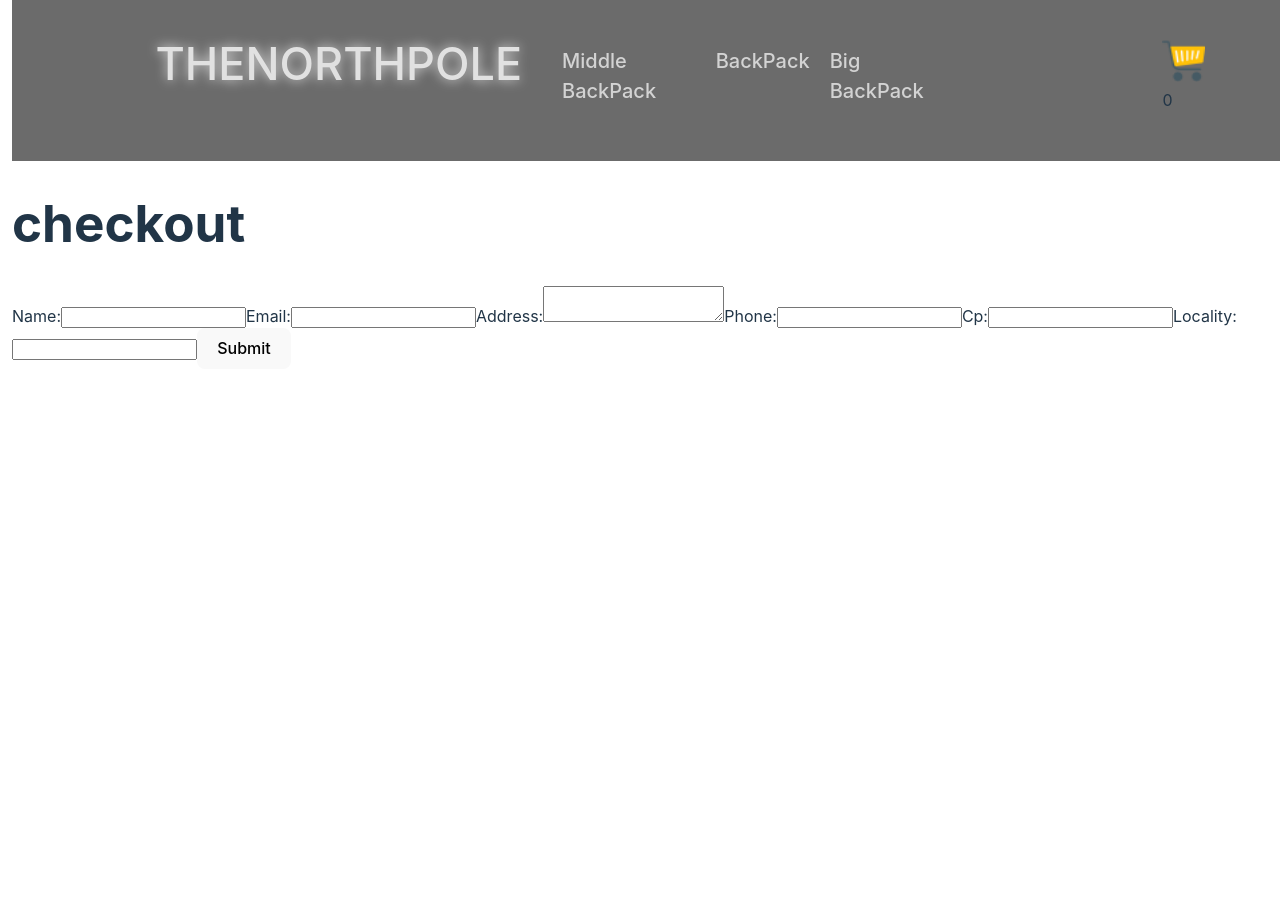
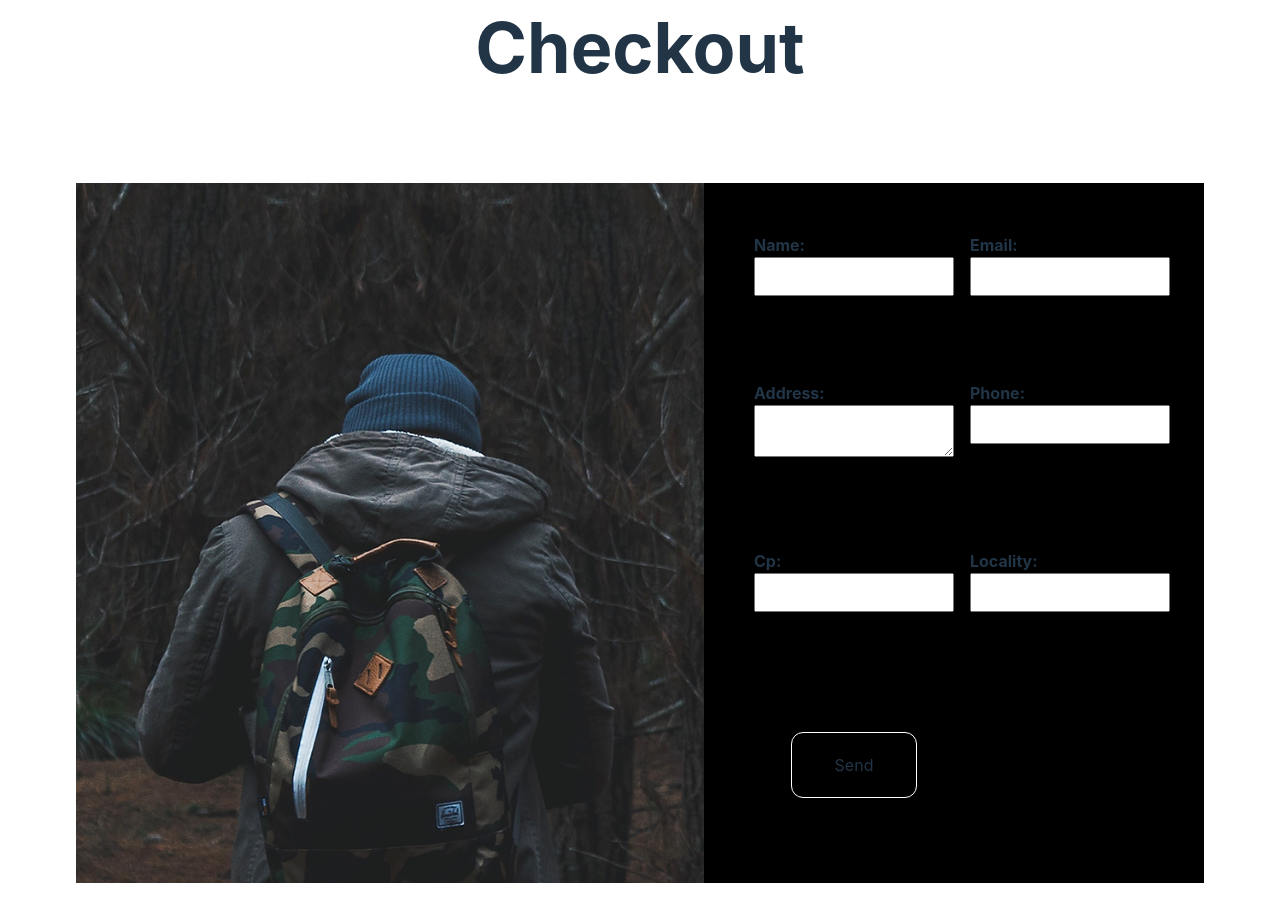
Before and after one commit to WebSiteFlex/ProyectoFinal-Reactjs-Perez, a React app in the folder e-commerce/: page /checkout in a window 1280 px wide. Shown: the part 220-1142 px from the top of the page. Before the commit the page ends 800 px from the top, so only its background shows below. Built offline with nearby package versions, Linux system fonts and the light colour scheme; the HTML template or start-up script is replaced by a standard one.

Commit message:
finish component [checkout]

```diff
--- a/e-commerce/src/components/Checkout/Checkout.jsx
+++ b/e-commerce/src/components/Checkout/Checkout.jsx
@@ -1,65 +1,85 @@
 import { useCart } from "../../Context/Context"
 import { useState } from "react"
 import OrderForm from "../OrderForm/OrderForm"
-import { collection, getDocs, where, query, documentId, writeBatch } from "firebase/firestore"
+import imgTraveler from"./assets/Traveler.png"
+import classForm from "./Checkout.module.css"
+import {
+    collection,
+    getDocs,
+    where,
+    query,
+    documentId,
+    writeBatch,
+    addDoc,
+} from "firebase/firestore";
 import { useNotification } from "../../Notifications/Notifications"
+import { db } from "../../fireBaseService/FireBase/firebaseConfig"
+import Swal from 'sweetalert2'
+
 const Checkout = () => {
-    const [order, setOrder] = useState()
-    const { cart, total } = useCart()
-    const { showNotification } = useNotification()
+    const [order, setOrder] = useState(null);
+    const { cart, total } = useCart();
+    const { showNotification } = useNotification();
 
     const createOrder = async (userData) => {
+        try {
             const personalInfo = {
                 user: userData,
                 items: cart,
-            total
+                total,
             }
-        const batch = writeBatch(db)
-        const outOfOut = []
-        const documentPrevId = cart.map(value => value.id)
-        const collectionOfArrays = query(collection(db, "listProducts"), where(documentId(), "in", documentPrevId))
 
-        //generate a delay with async
+            const batch = writeBatch(db);
+            const outOfStock = [];
+            const documentPrevIds = cart.map((value) => value.id)
+            const collectionOfArrays = query(
+                collection(db, "listProducts"),
+                where(documentId(), "in", documentPrevIds)
+            )
 
             const snapshot = await getDocs(collectionOfArrays)
+            const { docs } = snapshot;
 
-        const { docs } = snapshot
+            docs.forEach((info) => {
+                const productData = info.data();
+                const stockQuantity = productData.stock
 
-        docs.forEach(info => {
-            const file = info.data()
-            const stockQuantity = file.stock
+                const productInCart = cart.find((product) => product.id === info.id)
+                const productQuantityInCart = productInCart.total
 
-            const elementsAddedInCart = cart.find(pr => pr.id === InputDeviceInfo.id)
-            const pQuantity = elementsAddedInCart.total
-
-            if (stockQuantity >= pQuantity) {
-                batch.update(info.ref, { stock: stockQuantity - pQuantity })
+                if (stockQuantity >= productQuantityInCart) {
+                    batch.update(info.ref, { stock: stockQuantity - productQuantityInCart })
                 } else {
-                outOfOut.push({ id: info.id, ...file })
+                    outOfStock.push({ id: info.id, ...productData })
                 }
             })
 
-        if (outOfOut.length === 0) {
-            batch.commit()
+            if (outOfStock.length === 0) {
+                batch.commit();
                 const orderCollection = collection(db, "orders")
-            const { id } = await addDoc(orderCollection, personalInfo)
-            setOrder(id)
+                const newOrderRef = await addDoc(orderCollection, personalInfo)
+                setOrder(newOrderRef.id);
             } else {
-            showNotification("there is product that theme haven´t got stock")
+                Swal.fire({
+                    position: "top-end",
+                    icon: "error",
+                    title: "there isn't products in stock",
+                    showConfirmButton: false,
+                    timer: 1200
+                })
             }
-
-        if (order) {
-            return <h1>your id is : {order}</h1>
+        } catch (error) {
+            console.error("Error creating order:", error)
         }
-
-        // getDocs(collectionOfArrays).then()
     }
-
 
     return (
         <div>
-            <h1>checkout</h1>
-            <OrderForm onCreate={createOrder}></OrderForm>
+            <h1 className={classForm.h1}>Checkout</h1>
+            <div className={classForm.containerForm }>
+                <img src={imgTraveler} alt="img-Form" className={classForm.imgF} />
+                <OrderForm onCreate={createOrder} /></div>
+            {order && <h1>Your order ID is: {order}</h1>}
         </div>
     )
 }
--- /dev/null
+++ b/e-commerce/src/components/Checkout/Checkout.module.css
@@ -0,0 +1,19 @@
+.containerForm {
+  width: 50%;
+  height: auto;
+  padding: 50px;
+  display: flex;
+  justify-content: center;
+  align-items: center;
+  margin: 0 auto;
+}
+
+.h1 {
+  text-align: center;
+  font-size: 70px;
+}
+.imgF {
+  width: 100%;
+  height: 700px;
+  object-fit: cover;
+}
--- a/e-commerce/src/components/OrderForm/OrderForm.jsx
+++ b/e-commerce/src/components/OrderForm/OrderForm.jsx
@@ -1,6 +1,6 @@
 
 import React, { useState } from "react";
-
+import classOrderForm from "./OrderForm.module.css"
 const OrderForm = ({ onCreate }) => {
     const [userData, setUserData] = useState({
         name: "",
@@ -26,10 +26,11 @@ const OrderForm = ({ onCreate }) => {
     }
 
     return (
-        <form onSubmit={handleSubmit}>
-            <label>
+        <form onSubmit={handleSubmit} className={classOrderForm.form}>
+            <label className={classOrderForm.label}>
                 Name:
                 <input
+                    className={classOrderForm.input}
                     type="text"
                     name="name"
                     id="name"
@@ -39,9 +40,10 @@ const OrderForm = ({ onCreate }) => {
                 />
             </label>
 
-            <label>
+            <label className={classOrderForm.label}>
                 Email:
                 <input
+                    className={classOrderForm.input}
                     type="email"
                     name="email"
                     id="email"
@@ -51,9 +53,10 @@ const OrderForm = ({ onCreate }) => {
                 />
             </label>
 
-            <label>
+            <label className={classOrderForm.label}>
                 Address:
                 <textarea
+                    className={classOrderForm.input}
                     name="address"
                     id="address"
                     value={userData.address}
@@ -61,9 +64,10 @@ const OrderForm = ({ onCreate }) => {
                     required
                 />
             </label>
-            <label>
+            <label className={classOrderForm.label}>
                 Phone:
                 <input
+                    className={classOrderForm.input}
                     type="tel"
                     name="phone"
                     id="phone"
@@ -72,9 +76,10 @@ const OrderForm = ({ onCreate }) => {
                     required
                 />
             </label>
-            <label>
+            <label className={classOrderForm.label}>
                 Cp:
                 <input
+                    className={classOrderForm.input}
                     type="tel"
                     name="cp"
                     id="cp"
@@ -83,9 +88,10 @@ const OrderForm = ({ onCreate }) => {
                     required
                 />
             </label>
-            <label>
+            <label className={classOrderForm.label}>
                 Locality:
                 <input
+                    className={classOrderForm.input}
                     type="text"
                     name="locality"
                     id="locality"
@@ -94,7 +100,9 @@ const OrderForm = ({ onCreate }) => {
                     required
                 />
             </label>
-            <button type="submit">Submit</button>
+            <div className={classOrderForm.containerButton}>
+                <button className={classOrderForm.buttonOrder} type="submit">Send</button>
+            </div>
         </form>
     )
 }
--- a/e-commerce/src/components/OrderForm/OrderForm.module.css
+++ b/e-commerce/src/components/OrderForm/OrderForm.module.css
@@ -0,0 +1,51 @@
+.form {
+  width: 100%;
+  height: 600px;
+  padding: 50px;
+  display: grid;
+  grid-template-columns: repeat(2, 1fr);
+  gap: 1rem;
+  max-width: 400px;
+  margin: 0 auto;
+  background-color: black;
+}
+
+.label {
+  font-weight: bold;
+  display: block;
+}
+
+.input {
+  width: 200px;
+  padding: 10px;
+  box-sizing: border-box;
+  transition: all 0.3s ease;
+}
+.input:focus {
+  box-shadow: 0 10px 6px white, 0 8px 6px blue;
+}
+.containerButton {
+  width: 100%;
+  display: flex;
+  justify-content: center;
+  align-items: center;
+}
+
+.buttonOrder {
+  all: unset;
+  width: 120px;
+  height: 60px;
+  padding: 2px;
+  border: 1px solid white;
+  border-radius: 12px;
+  text-align: center;
+  transition: all 0.3s ease-in;
+  cursor: pointer;
+}
+.buttonOrder:hover {
+  background-color: white;
+  color: black;
+  box-shadow: 0 10px 5px 1px whitesmoke, 0 12px 5px 1px blue;
+  border: 2px black solid;
+  border-radius: 12px;
+}
```
Also changed, not shown: e-commerce/src/components/Checkout/Chekout.module.css (deleted), e-commerce/src/components/Checkout/assets/Traveler.png (added). Lines whose indentation alone changed are shown as unchanged.
